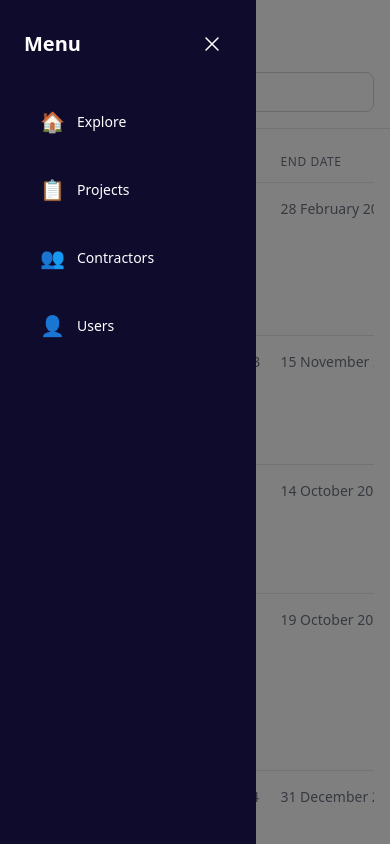
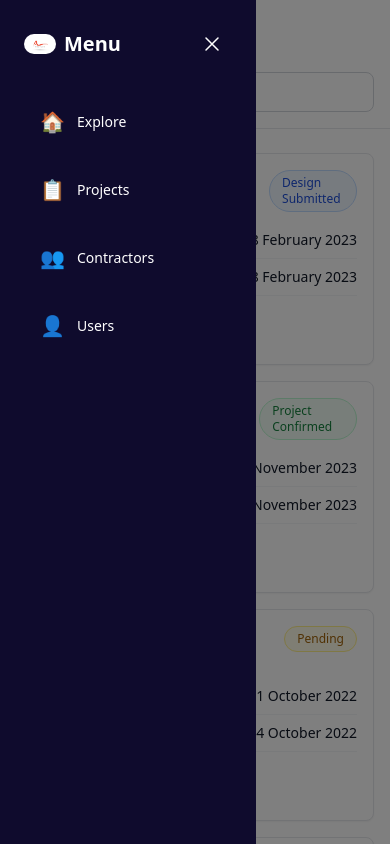
Before and after one commit to GKRBROS/Project-management-dashboard, a Next.js app: page /projects in a window 390 px wide. Both pictures are taken after a click on the button 36 px from the left and 36 px from the top of the page. Built offline with nearby package versions, Linux system fonts and the light colour scheme.

Commit message:
mobile improvements

```diff
--- a/src/app/projects/page.tsx
+++ b/src/app/projects/page.tsx
@@ -4,6 +4,7 @@ import { useState } from 'react';
 import { projects } from '@/data/projects';
 import { MagnifyingGlassIcon, Bars3Icon, XMarkIcon } from '@heroicons/react/24/outline';
 import Link from 'next/link';
+import Image from 'next/image';
 
 export default function Projects() {
   const [searchQuery, setSearchQuery] = useState('');
@@ -44,13 +45,50 @@ export default function Projects() {
   );
 
   return (
-    <div className="min-h-screen bg-white relative">
+    <div className="min-h-screen bg-white">
+      {/* Desktop Sidebar - Hidden on mobile, visible on lg screens */}
+      <div className="hidden lg:fixed lg:inset-y-0 lg:flex lg:w-64 lg:flex-col">
+        <div className="flex flex-col flex-grow bg-[#0F0B2D] pt-5 pb-4 overflow-y-auto">
+          <div className="flex items-center flex-shrink-0 px-4 gap-2 mb-8">
+            <Image
+              src="/images/logo.jpg"
+              alt="Logo"
+              width={32}
+              height={32}
+              className="rounded-full"
+            />
+            <h1 className="text-xl font-semibold text-white">Dashboard</h1>
+          </div>
+          <nav className="mt-5 flex-1 px-2 space-y-1">
+            {navigationItems.map((item) => (
+              <Link
+                key={item.name}
+                href={item.href}
+                className="flex items-center gap-3 px-4 py-3 text-sm text-white rounded-lg hover:bg-[#1a1744]"
+              >
+                <span className="text-xl">{item.icon}</span>
+                {item.name}
+              </Link>
+            ))}
+          </nav>
+        </div>
+      </div>
+
       {/* Mobile Menu Overlay */}
       {isMobileMenuOpen && (
-        <div className="fixed inset-0 bg-black bg-opacity-50 z-40">
+        <div className="fixed inset-0 bg-black bg-opacity-50 z-40 lg:hidden">
           <div className="fixed inset-y-0 left-0 w-64 bg-[#0F0B2D] text-white p-6 z-50">
             <div className="flex justify-between items-center mb-8">
+              <div className="flex items-center gap-2">
+                <Image
+                  src="/images/logo.jpg"
+                  alt="Logo"
+                  width={32}
+                  height={32}
+                  className="rounded-full"
+                />
                 <h2 className="text-xl font-semibold">Menu</h2>
+              </div>
               <button
                 onClick={() => setIsMobileMenuOpen(false)}
                 className="p-2 hover:bg-[#1a1744] rounded-lg"
@@ -75,6 +113,8 @@ export default function Projects() {
         </div>
       )}
 
+      {/* Main Content */}
+      <div className="lg:pl-64 flex flex-col flex-1">
         {/* Header */}
         <div className="border-b border-gray-200">
           <div className="max-w-[1400px] mx-auto px-4 sm:px-6 py-4">
@@ -104,9 +144,10 @@ export default function Projects() {
           </div>
         </div>
 
-      {/* Table */}
+        {/* Table/Cards Section */}
         <div className="max-w-[1400px] mx-auto px-4 sm:px-6 py-6">
-        <div className="overflow-x-auto">
+          {/* Desktop Table - Hidden on mobile */}
+          <div className="hidden md:block overflow-x-auto">
             <table className="w-full">
               <thead>
                 <tr className="border-b border-gray-200">
@@ -147,6 +188,40 @@ export default function Projects() {
               </tbody>
             </table>
           </div>
+
+          {/* Mobile Cards - Shown only on mobile */}
+          <div className="md:hidden space-y-4">
+            {filteredProjects.map((project) => (
+              <div key={project.id} className="bg-white rounded-lg border border-gray-200 p-4 shadow-sm">
+                <div className="flex justify-between items-start mb-3">
+                  <Link href={`/projects/${project.id}`} className="text-base font-medium text-gray-900 hover:text-indigo-600">
+                    {project.name}
+                  </Link>
+                  <span className={`inline-flex px-3 py-1 text-xs font-medium rounded-full ${getStatusStyle(project.status)}`}>
+                    {project.status}
+                  </span>
+                </div>
+
+                <div className="space-y-2 text-sm">
+                  <div className="flex justify-between border-b border-gray-100 pb-2">
+                    <span className="text-gray-500">Start Date</span>
+                    <span className="font-medium text-gray-900">{formatDate(project.startDate)}</span>
+                  </div>
+                  <div className="flex justify-between border-b border-gray-100 pb-2">
+                    <span className="text-gray-500">End Date</span>
+                    <span className="font-medium text-gray-900">{formatDate(project.endDate)}</span>
+                  </div>
+                  <div className="pt-1">
+                    <div className="font-medium text-gray-900">{project.venue.name}</div>
+                    <div className="text-gray-500">
+                      Hall {project.venue.hallNumber}, Stand {project.venue.standNumber}
+                    </div>
+                  </div>
+                </div>
+              </div>
+            ))}
+          </div>
+        </div>
       </div>
     </div>
   );
```
Lines whose indentation alone changed are shown as unchanged.
